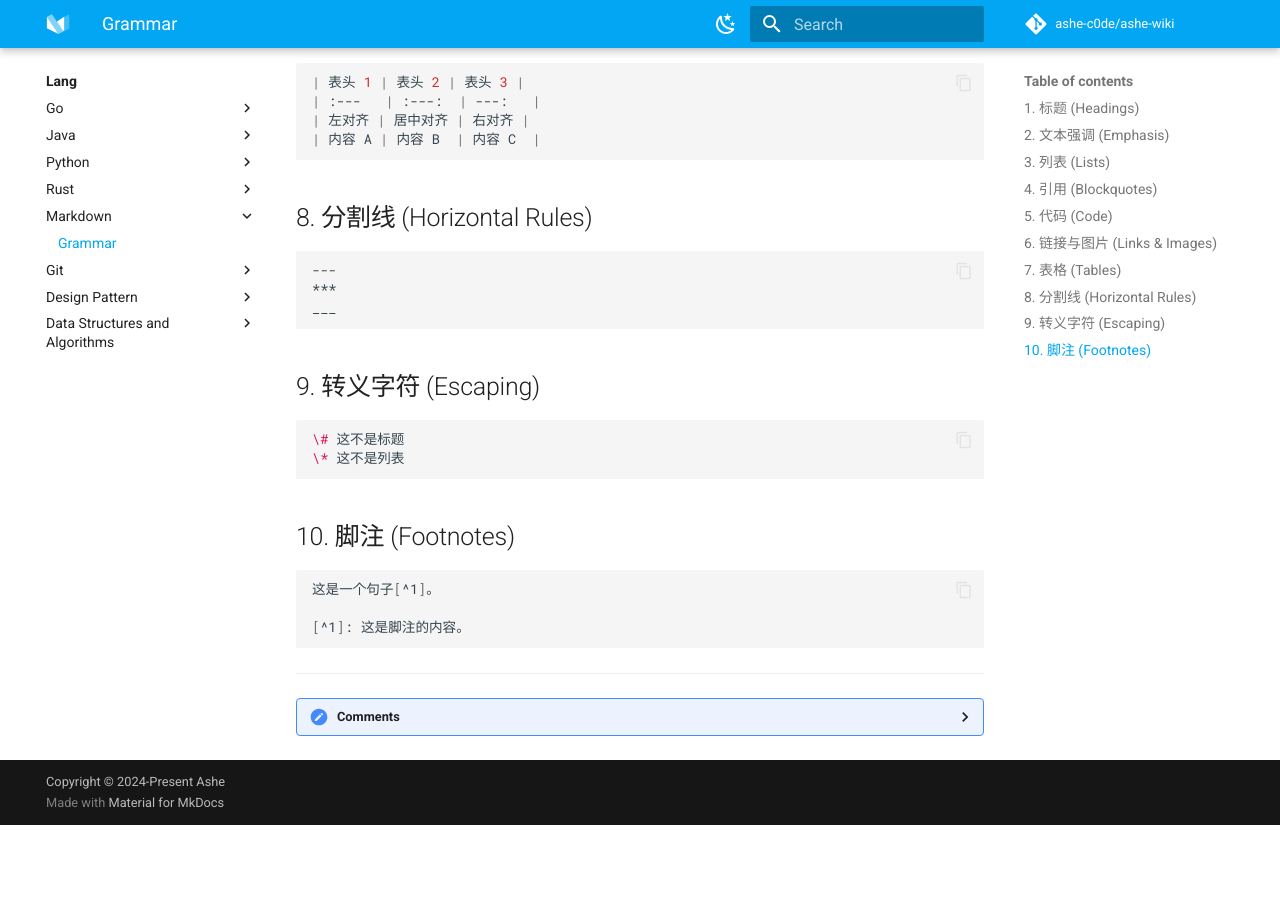
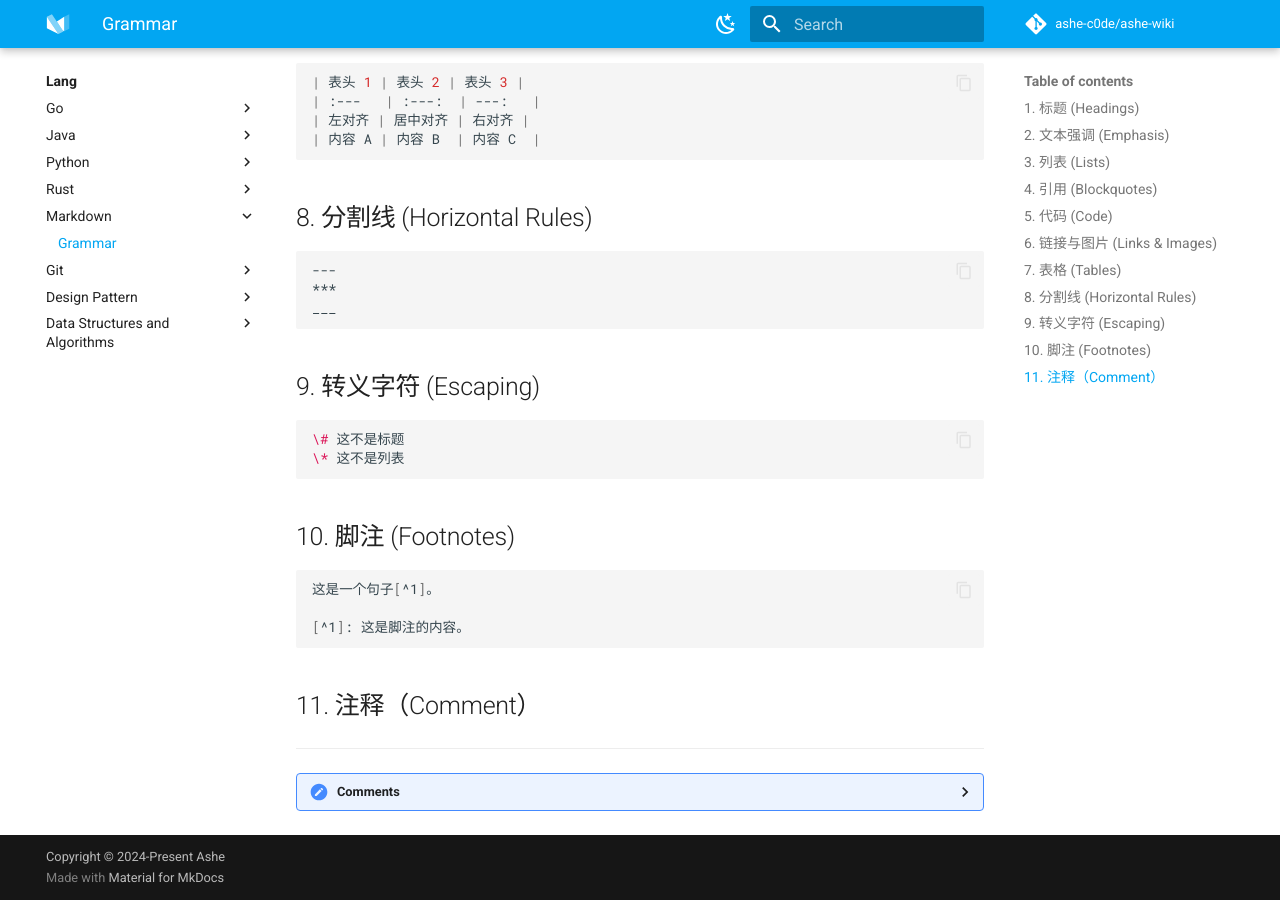
Before and after one commit to ashe-c0de/ashe-wiki, an MkDocs documentation site: the page built from docs/lang/markdown/grammar.md, in a window 1280 px wide and 900 px high, scrolled down 1556 px. Built offline with MkDocs 1.6.1 and Material for MkDocs 9.7.7, drawn with Linux system fonts in a browser that asks for light colours; comment, search, counter and statistics services are not loaded; before the commit the page ends 2381 px from its top, so only the background shows below that.

Commit message:
Update grammar.md

````diff
--- a/docs/lang/markdown/grammar.md
+++ b/docs/lang/markdown/grammar.md
@@ -85,3 +85,11 @@ ___
 
 [^1]: 这是脚注的内容。
 ```
+
+## 11. 注释（Comment）
+
+<!--
+## 这个标题暂时隐藏
+
+一大段说明...
+-->
````
